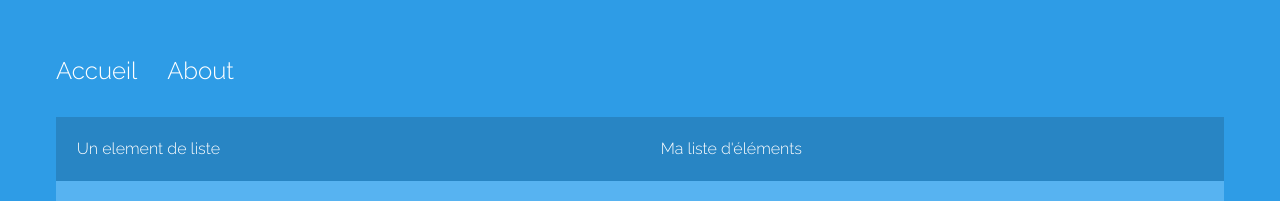
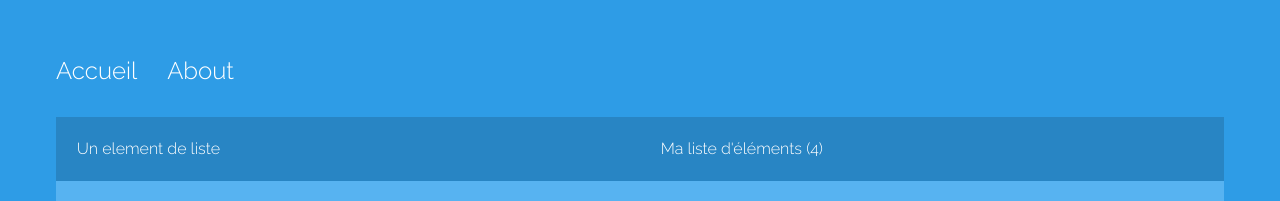
Before and after one commit to El-Mehdi-B/tp4angular, an Angular app: page / in a window 1280 px wide. Shown: the top 201 px of the page. Built offline with nearby package versions, Linux system fonts and the light colour scheme.

Commit message:
question 2.1

```diff
--- a/src/app/home/home.component.html
+++ b/src/app/home/home.component.html
@@ -9,7 +9,7 @@
 
   </div>
   <div class="col">
-      <p> Ma liste d'éléments </p>
+      <p> Ma liste d'éléments ({{nbItems}}) </p>
   </div>
 </div>
 <div class="container color-light" >
--- a/src/app/home/home.component.ts
+++ b/src/app/home/home.component.ts
@@ -7,6 +7,7 @@ import { Component, OnInit } from '@angular/core';
 })
 export class HomeComponent implements OnInit {
 
+  nbItems: number = 4;
   constructor() { }
 
   ngOnInit() {
```
